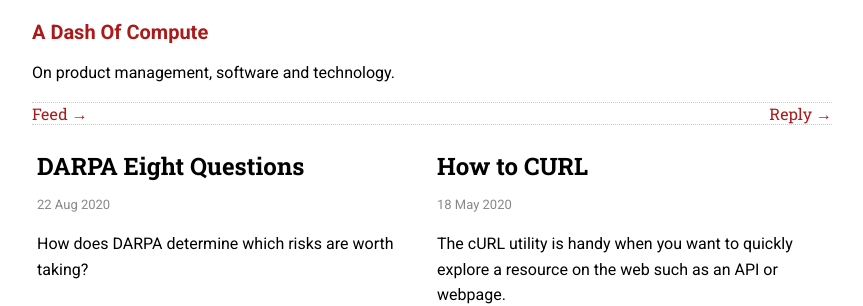
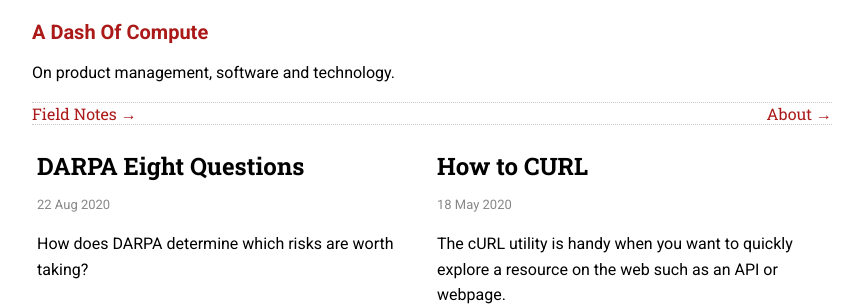
Before and after one commit to sautee/sautee.github.io, a Jekyll site: the page built from pages/index.md, in a window 1280 px wide. Shown: the top 306 px of the page, without its empty margins (208-1071 px from the left). Built offline with Jekyll 4.4.1, drawn with Linux system fonts in a browser that asks for light colours.

Commit message:
Update header.html

```diff
--- a/_includes/layout/header.html
+++ b/_includes/layout/header.html
@@ -9,8 +9,8 @@
     </nav>
     <nav class="topnavbar">
         <div>
-            <a href="{{site.baseurl}}/fieldnotes" class="site-pages">Feed →</a>
-            <a href="{{site.baseurl}}/about" class="site-pages">Reply →</a>
+            <a href="{{site.baseurl}}/fieldnotes" class="site-pages">Field Notes →</a>
+            <a href="{{site.baseurl}}/about" class="site-pages">About →</a>
         </div>
     </nav>
 </header>
```
